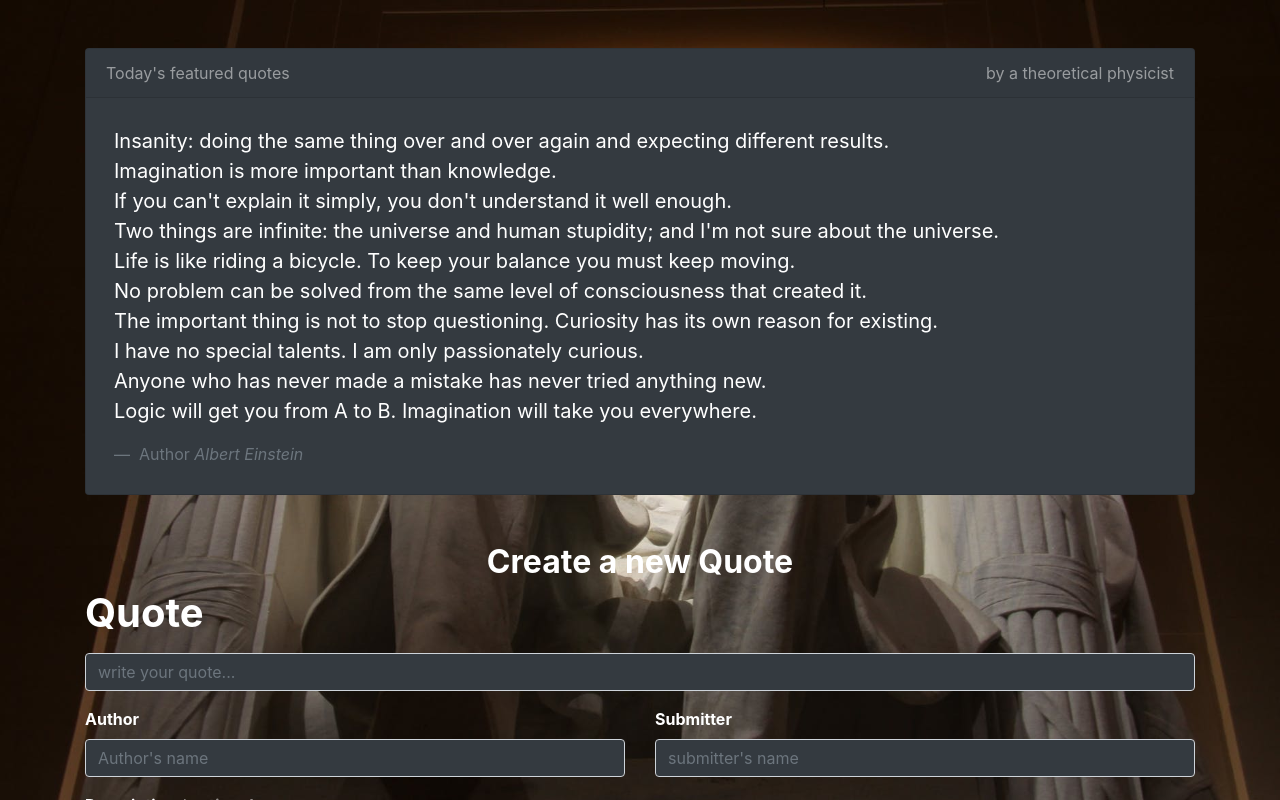
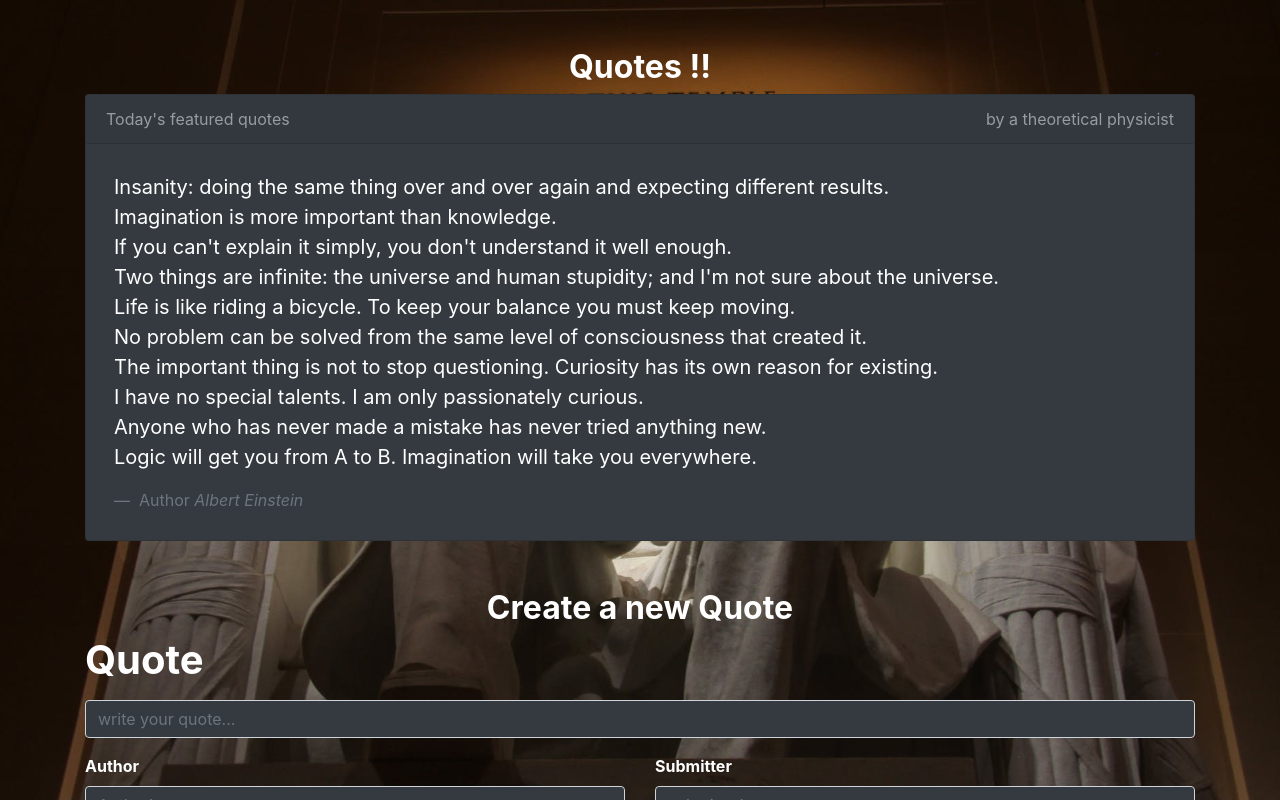
Before and after one commit to MachariaMark/Quotes, an Angular app: page / in a window 1280 px wide. Shown: the top 800 px of the page. Built offline with nearby package versions, Linux system fonts and the light colour scheme.

Commit message:
added h2 tag as  a header

```diff
--- a/src/app/quote/quote.component.html
+++ b/src/app/quote/quote.component.html
@@ -2,6 +2,7 @@
 <div class="container mr-10">
     <br>
     <div>
+        <h2 class="text-center text-white"><b> Quotes !!</b></h2>
     <div class="card mb-4 bg-dark">
         <div class="card-header text-white-50">
             Today's featured quotes
```
